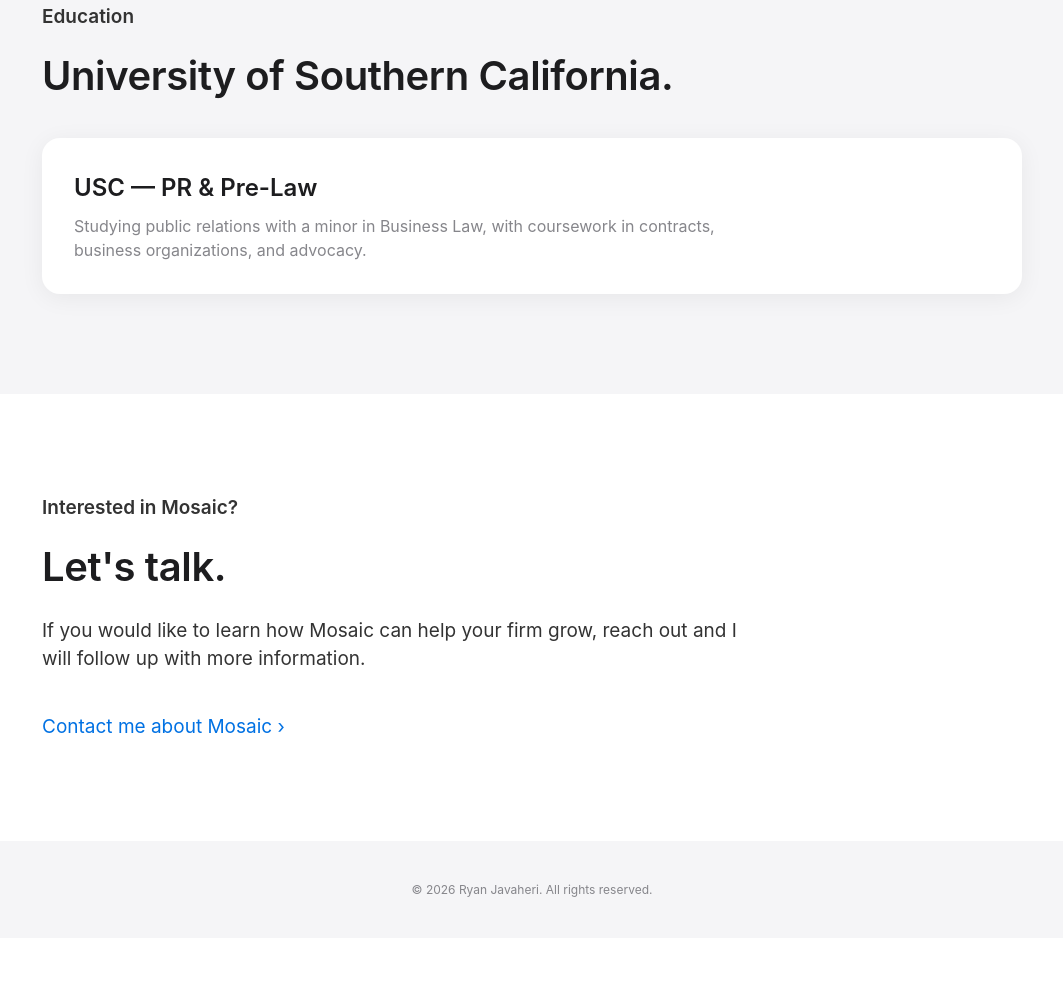
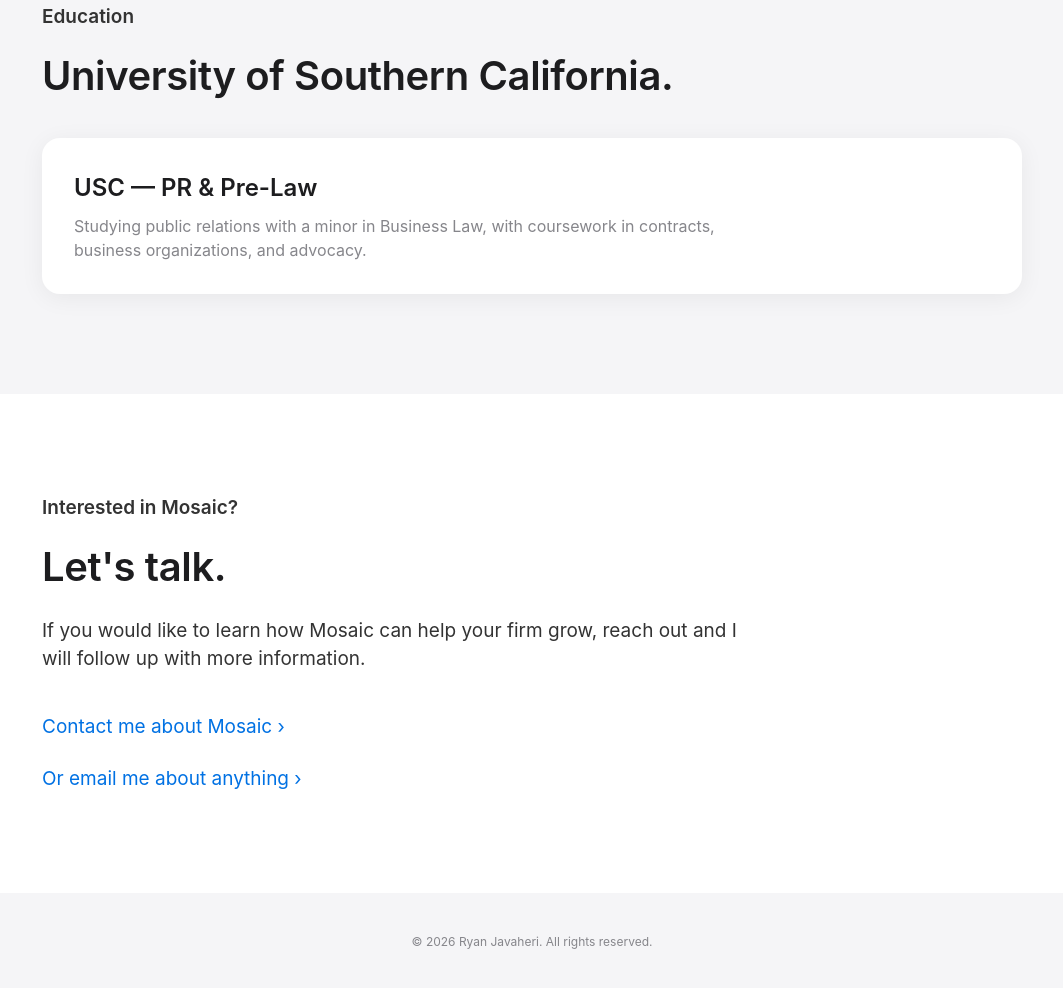
Before and after one commit to javisrevenge21/Ryan-Javaheri, a plain HTML site: page index.html in a window 1280 px wide. Shown: the part 2389-3377 px from the top of the page, without its empty margins (108-1171 px from the left). Before the commit the page ends 3327 px from the top, so only its background shows below. Drawn offline with Linux system fonts and the light colour scheme.

Commit message:
Add general email contact link alongside Mosaic link

```diff
--- a/index.html
+++ b/index.html
@@ -180,7 +180,7 @@ footer { background: var(--light); padding: 40px 22px; text-align: center; color
     <p class="eyebrow">Interested in Mosaic?</p>
     <h2>Let's talk.</h2>
     <p>If you would like to learn how Mosaic can help your firm grow, reach out and I will follow up with more information.</p>
-    <a class="cta-secondary" href="mailto:ryan@ryanjavaheri.com?subject=Interested%20in%20Mosaic&body=Hello%2C%20I%20am%20interested%20in%20Mosaic%2C%20please%20get%20back%20to%20me%20with%20more%20information.%20We%20may%20move%20forward.">Contact me about Mosaic &rsaquo;</a>
+    <a class="cta-secondary" href="mailto:ryan@ryanjavaheri.com?subject=Interested%20in%20Mosaic&body=Hello%2C%20I%20am%20interested%20in%20Mosaic%2C%20please%20get%20back%20to%20me%20with%20more%20information.%20We%20may%20move%20forward.">Contact me about Mosaic &rsaquo;</a>     <br>     <a class="cta-secondary" href="mailto:ryan@ryanjavaheri.com">Or email me about anything &rsaquo;</a>
   </div>
 </section>
 
```
